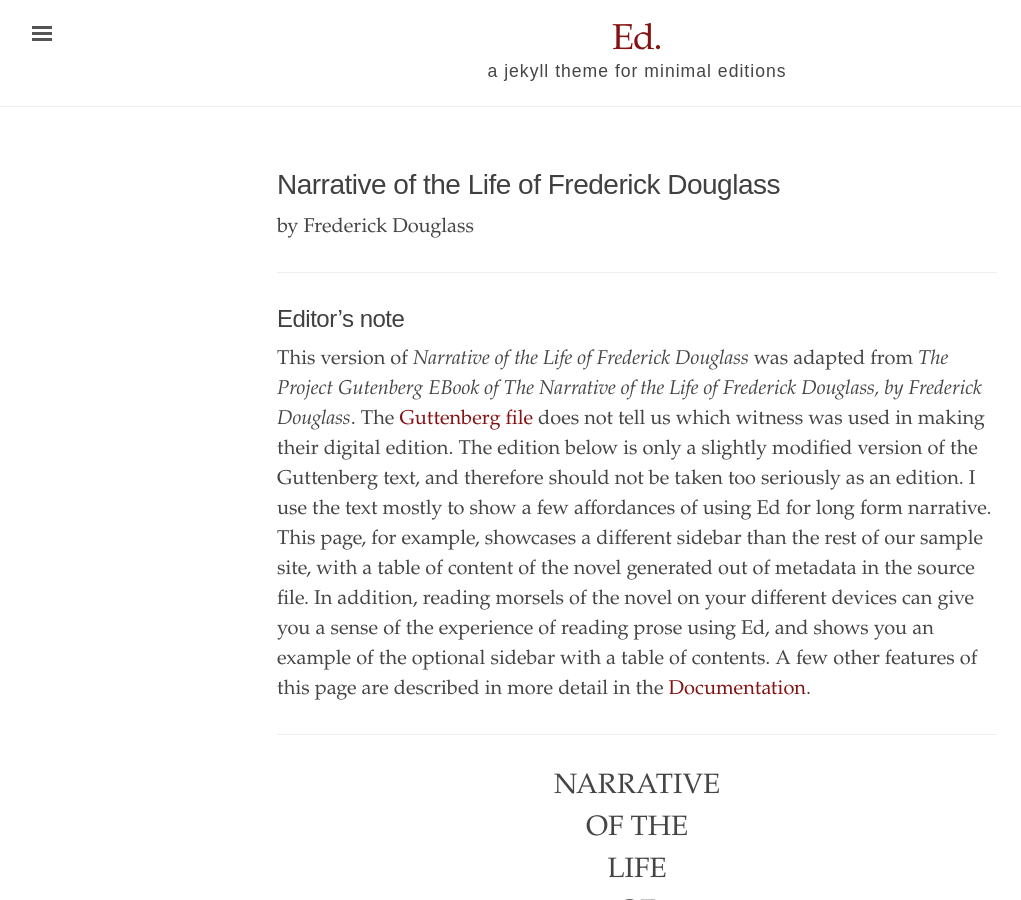
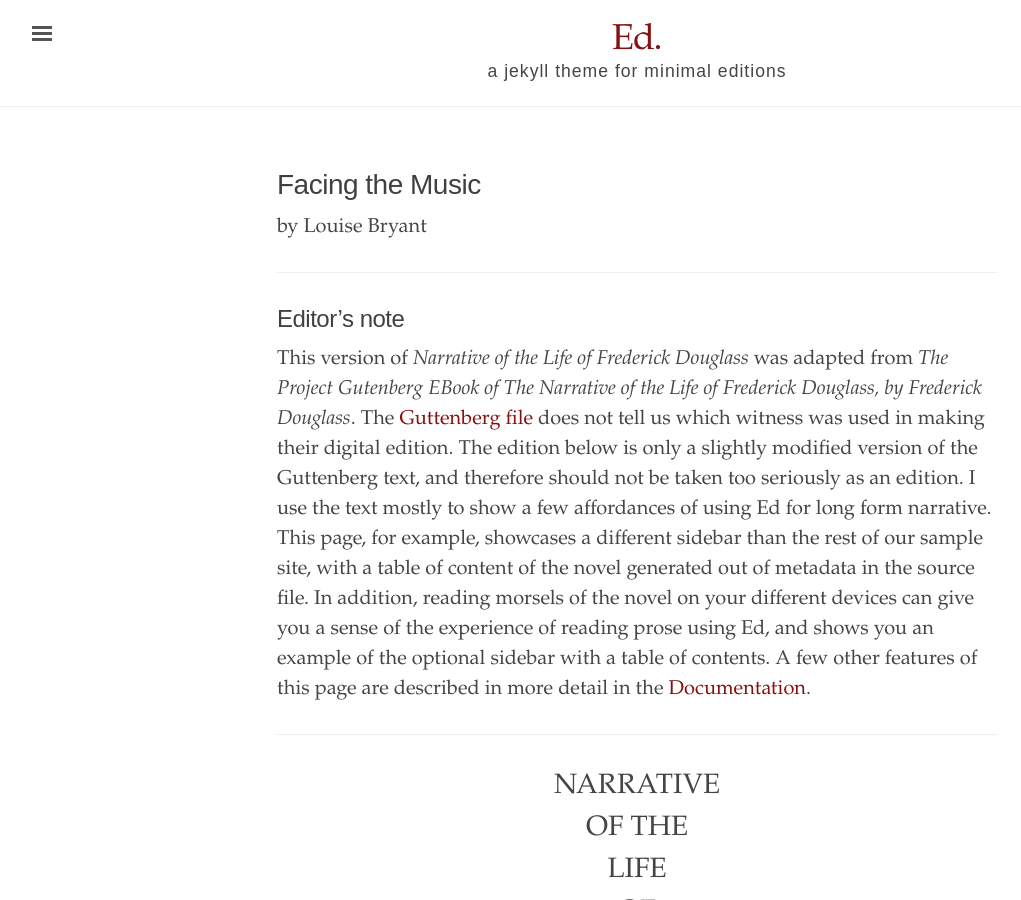
Before and after one commit to graceaitken7/louise, a Jekyll site: the page built from _texts/l-bryant.md, in a window 1280 px wide and 900 px high. Shown: the whole window, without its empty margins (3-1024 px from the left). Built offline with Jekyll 4.4.1, drawn with Linux system fonts in a browser that asks for light colours.

Commit message:
Update and rename narrative.md to l-bryant.md

```diff
--- a/_texts/narrative.md
+++ b/_texts/l-bryant.md
@@ -1,10 +1,10 @@
 ---
 layout: narrative
-title: "Narrative of the Life of Frederick Douglass"
-author: Frederick Douglass
-editor: Alex Gil
+title: Facing the Music
+author: Louise Bryant
+editor: Grace Aitken
 rights: Public Domain
-source: Project Guttenberg
+source: Yale University Manuscripts and Archives
 publication-date: 2016
 toc:
 - Title Page
```
